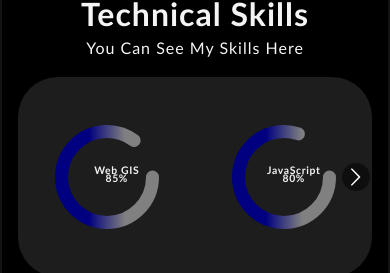
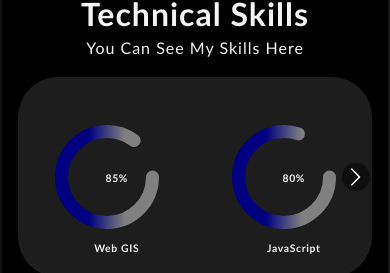
Before and after one commit to abdelbassetali/React-portfolio, a React (Vite) app: page / in a window 390 px wide. Shown: the part 960-1233 px from the top of the page. Built offline with nearby package versions, Linux system fonts and the light colour scheme.

Commit message:
Update boot.css

```diff
--- a/src/components/2-boot/boot.css
+++ b/src/components/2-boot/boot.css
@@ -114,7 +114,6 @@ circle{
     position: static !important;
     color: var(--title);
 }
-
 @media (max-width: 768px) {
 
     /* الكارد الحاضن للسلايدر للعرض الكامل */
@@ -213,33 +212,7 @@ circle{
 
 
 
-  .inner {
-
-        position: absolute !important;
-
-        top: 50% !important;
-
-        left: 50% !important;
-
-        transform: translate(-50%, -50%) !important;
-
-        margin: 0 !important;
-
-    }
-
-
-
     .outer {
-
-        position: relative !important;
-
-        margin: 0 auto !important;
-
-    }
-
-}
-
-    /* .outer {
 
         margin: 0 auto !important;
 
@@ -249,7 +222,7 @@ circle{
 
         left: auto !important;
 
-    } */
+    }
 
 
 
@@ -314,3 +287,5 @@ circle{
         right: 2px !important;
 
     }
+
+}
```
